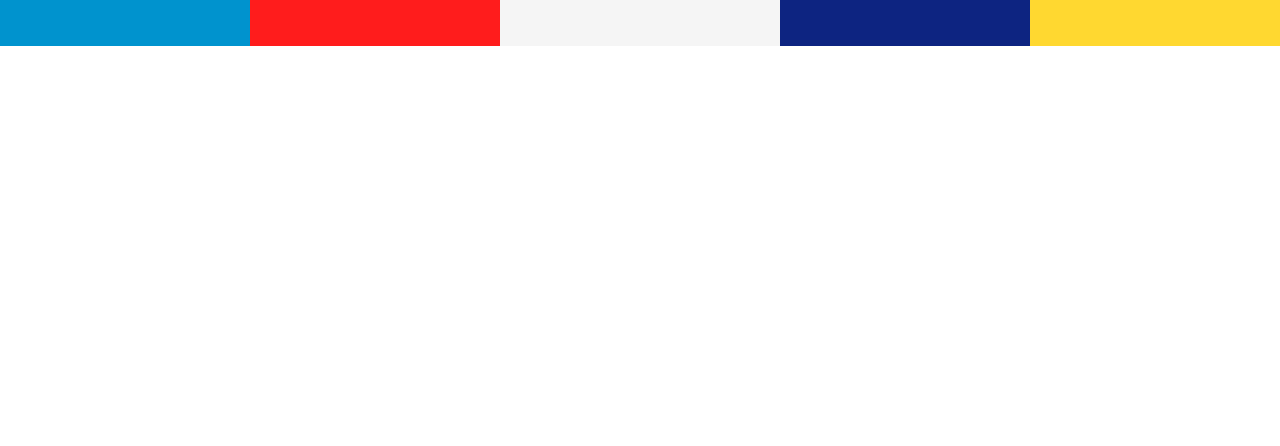
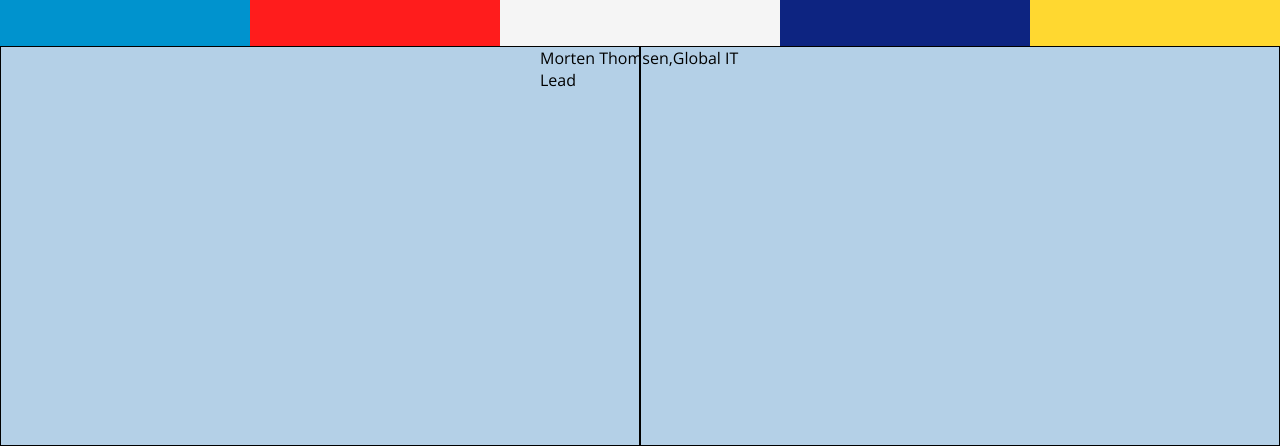
Before and after one commit to hexeva/htmlcss-dropbox, a plain HTML site: page index.html in a window 1280 px wide. Shown: the part 5372-5818 px from the top of the page. Before the commit the page ends 5418 px from the top, so only its background shows below. Drawn offline with nearby package versions, Linux system fonts and the light colour scheme.

Commit message:
added section 4 bottom

```diff
--- a/css/style.css
+++ b/css/style.css
@@ -393,6 +393,9 @@ header{
     width: 500px;
     height: 500px;
 }
+.col-logos img{
+    filter: invert(1);
+}
 
  .col-text{
      width: calc(100% - 1000px);
@@ -471,7 +474,7 @@ header{
  .img-wrap{
      width: 150px;
      height: 75px;
-     /* position: relative; */
+
  }
 
  .img-wrap::after{
@@ -480,12 +483,25 @@ header{
     width: 60px;
     height:2px;
     background-color: #e0e0e2;
-    /* position: absolute; */
-    /* bottom:0px; */
     margin-top:20px;
-
  }
 
- .col-logos img{
-     filter: invert(1);
+
+
+ .col-text p{
+     margin-top: 50px;
  }
+
+ /* section 4 bottom */
+
+
+ .sect4-bottom{
+     background-color: #b4d0e7;
+ }
+
+ .col-50{
+     width: 50%;
+     /* test */
+     height: 400px;
+     border: 1px solid black;
+ }
--- a/index.html
+++ b/index.html
@@ -600,6 +600,8 @@
                     <div class="img-wrap">
                         <img src="img/designit.svg" alt="designit logo">
                     </div>
+                    <p>I membri del nostro team lavorano costantemente in Paesi,fusi orari e uffici diversi.Ora molte soluzioni sono compatibili con queste esigenze,ma nessuna è facile quanto Dropbox e Dropbox Paper.Ora molte soluzioni sono compatibili con queste esigenze,ma nessuna è facile quanto Dropbox Paper.</p>
+                    <p>Morten Thomsen,Global IT Lead</p>
                 </div>
 
                 <!-- right column -->
@@ -629,6 +631,12 @@
 
                 </div>
             </div>
+            <!-- section4 bottom -->
+
+            <div class="clearfix sect4-bottom">
+                <div class="col col-50"></div>
+                <div class="col col-50"></div>
+            </div>
 
 
         </section>
```
